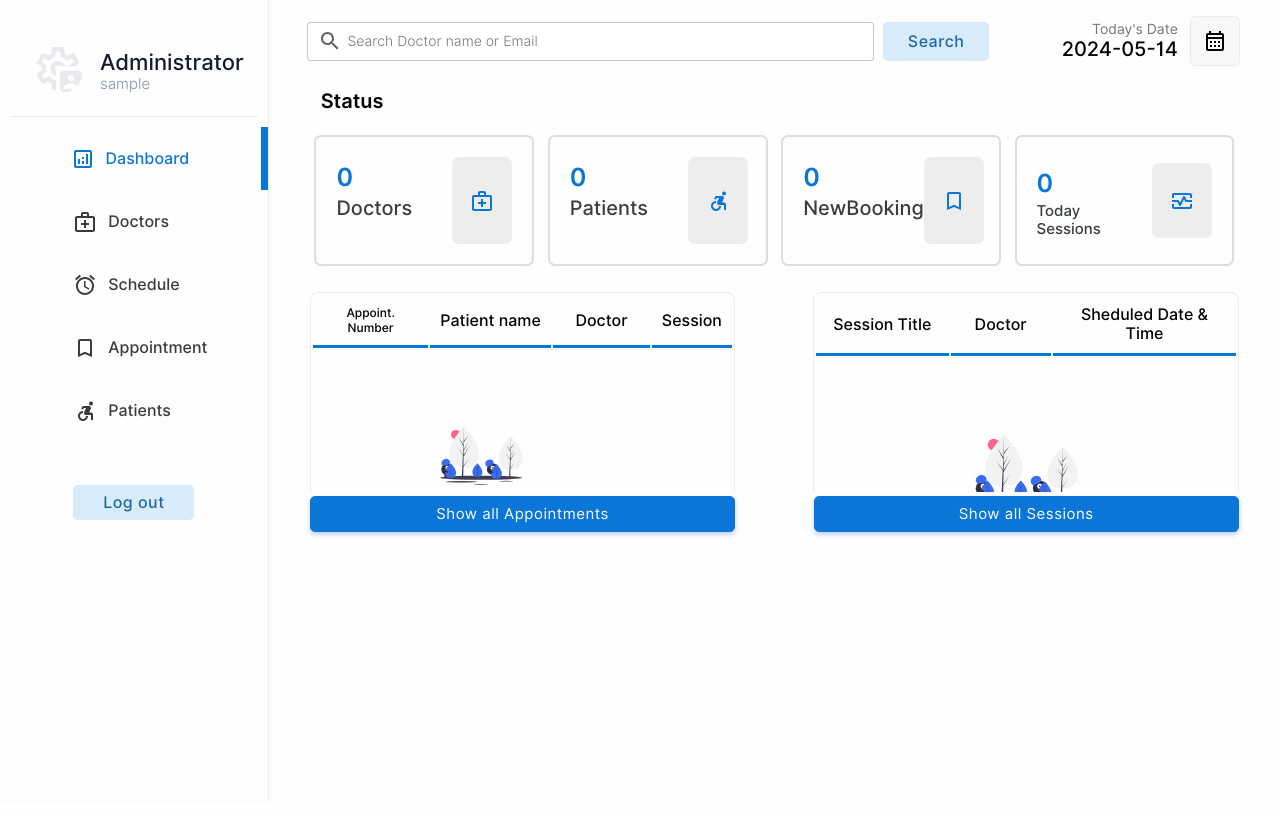
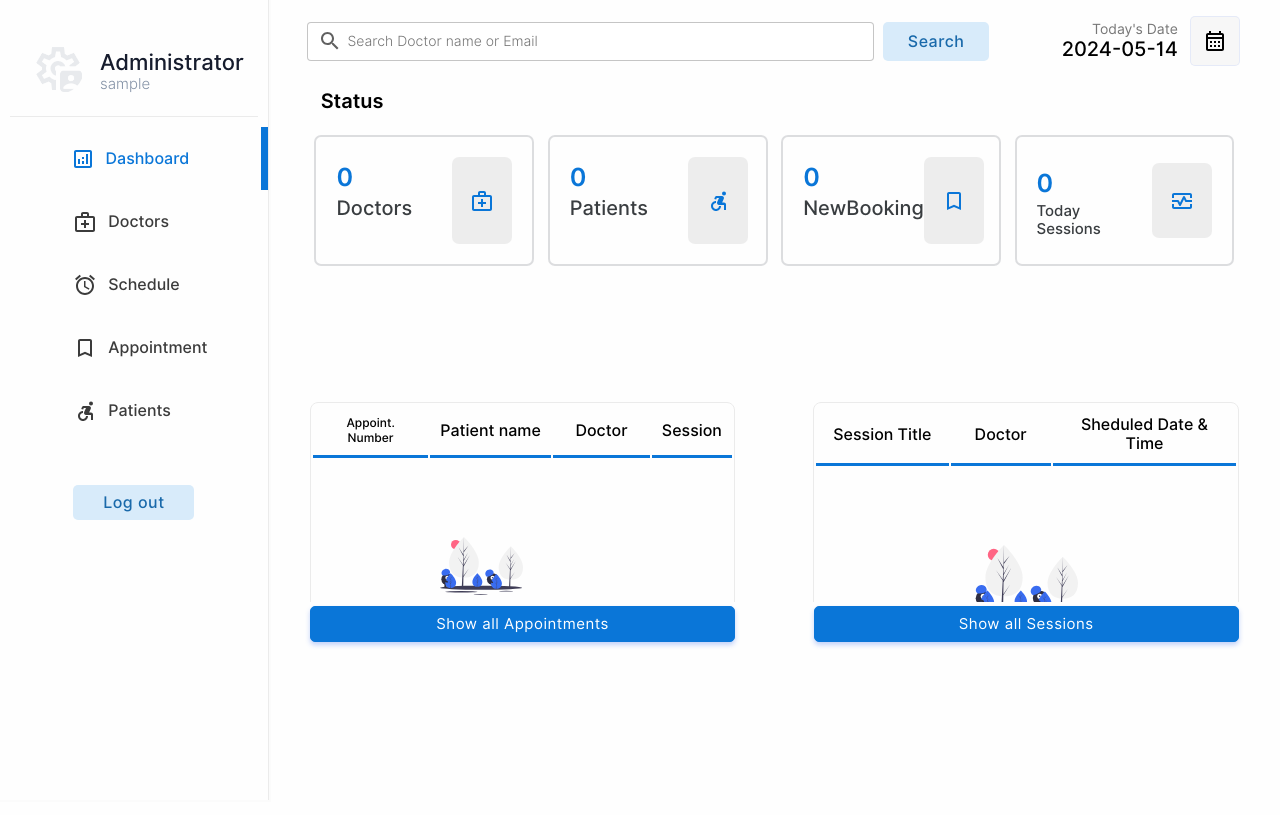
Before and after one commit to tandon1999/PHP_Doctor, a PHP site: page /admin/index.php in a window 1280 px wide. Run offline with PHP 8.4, Linux system fonts and the light colour scheme; the visitor is signed in with stand-in values (Sample User, id 1); data that the repository does not hold is empty.

Commit message:
COmmit
COmmit

```diff
--- a/admin/index.php
+++ b/admin/index.php
@@ -236,8 +236,8 @@
 
 
                 <tr>
-                    <td colspan="4">
-                        <table width="100%" border="0" class="dashbord-tables">
+                    <td colspan="4" >
+                        <table width="100%" border="0" style="margin-top: 110px;" class="dashbord-tables">
                             <!-- <tr>
                                 <td>
                                     <p style="padding:10px;padding-left:48px;padding-bottom:0;font-size:23px;font-weight:700;color:var(--primarycolor);">
```
